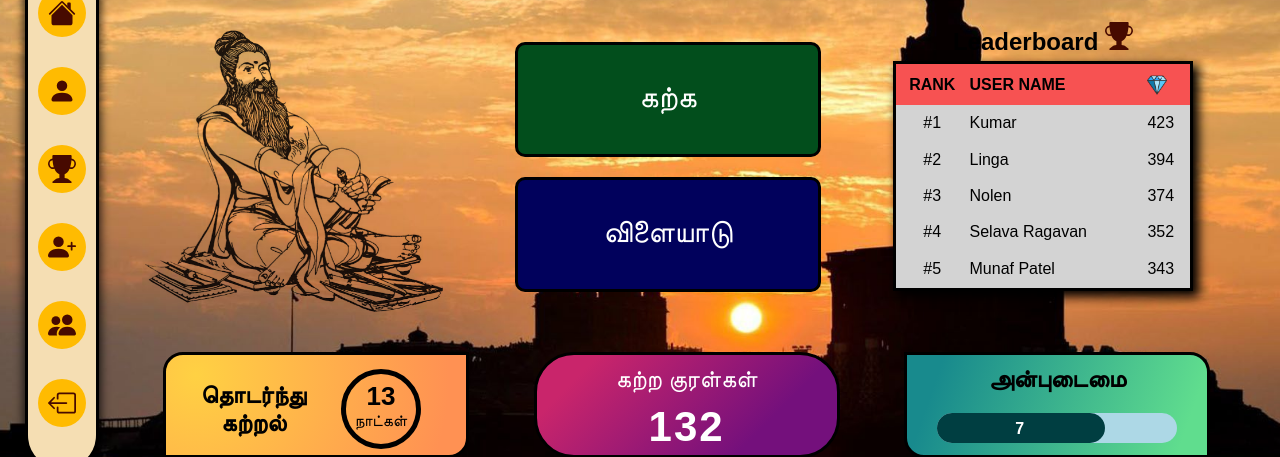
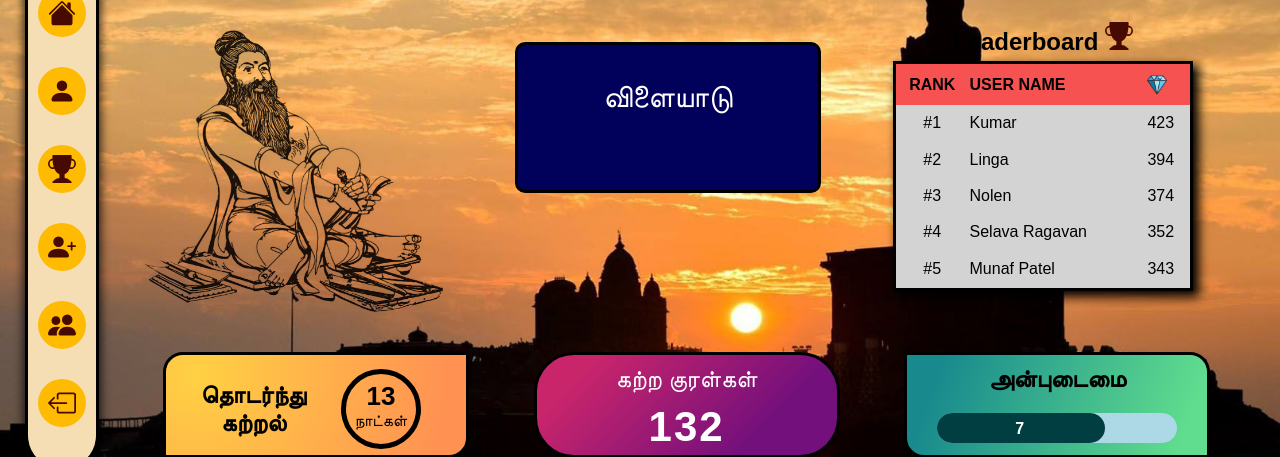
Before and after one commit to SethupathyRajan/thirukkural, a Flask app: template templates/index.html in a window 1280 px wide. Shown: the part 94-551 px from the top of the page. Run offline with Flask 3, Linux system fonts and the light colour scheme; the template is opened without the code that fills it, so the values that code supplies are empty; some web fonts are replaced.

Commit message:
Update index.html

```diff
--- a/templates/index.html
+++ b/templates/index.html
@@ -105,7 +105,7 @@
                 <div class="main-content">
                     <img class="cover-image" src="../static/images/thiruvalluvar.jpg" alt="thiruvalluvar   ">
                     <div class="learn-play-btn-container">
-                        <a class="learn-play-btn learn-btn" href="/select_adhigaram">கற்க</a>
+
                         <a class="learn-play-btn play-btn" href="/select_game">விளையாடு</a>
                     </div>
                     <div class="leaderboard">
```
